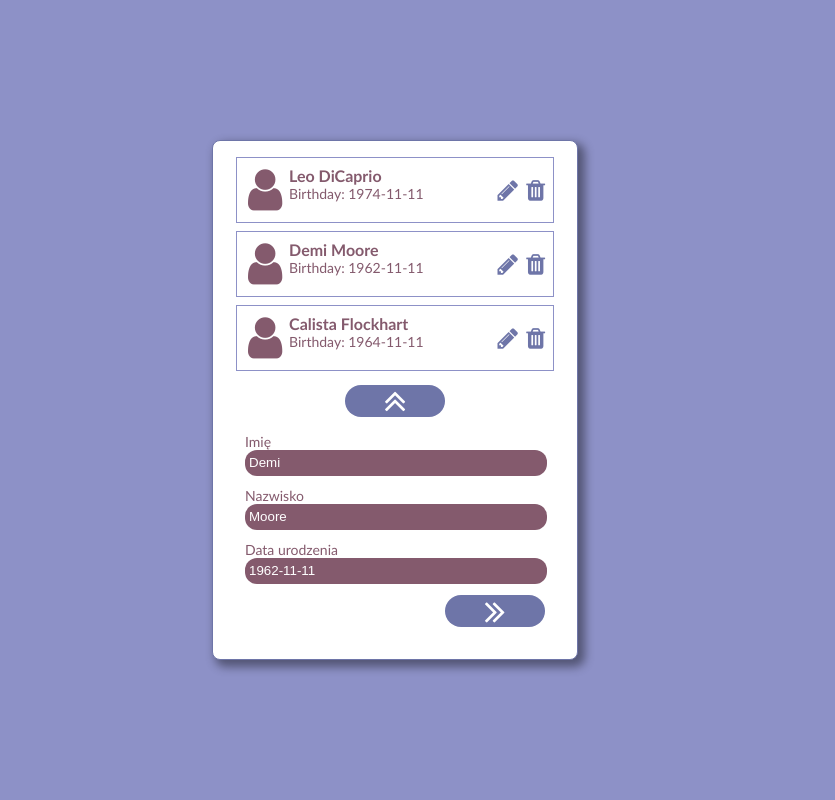
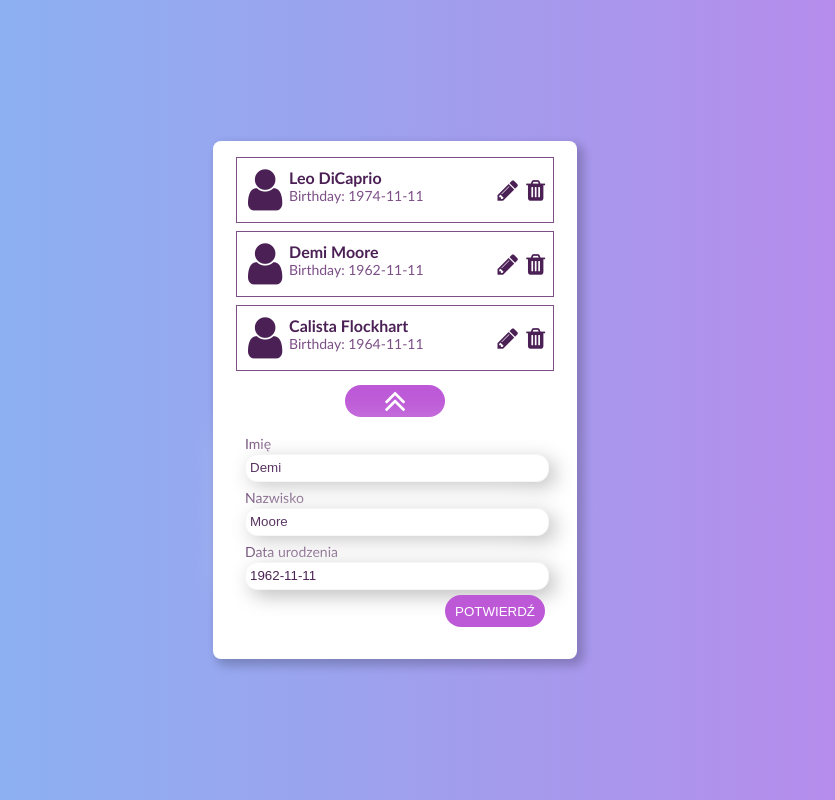
Before and after one commit to pasternakewa/birthday-reminder, a React (Create React App) app: page / in a window 1280 px wide. Both pictures are taken after a click on the icon 748 px from the left and 377 px from the top of the page. Shown: the whole page, without its empty margins (245-1080 px from the left). Built offline with nearby package versions, Linux system fonts and the light colour scheme.

Commit message:
Change app style in general

```diff
--- a/src/App.css
+++ b/src/App.css
@@ -5,19 +5,24 @@
   display: flex;
   align-items: center;
   justify-content: center;
-  background-color: #8d91c7;
+  background: rgb(130, 186, 247);
+  background: linear-gradient(
+    90deg,
+    rgba(130, 186, 247, 1) 0%,
+    rgba(155, 163, 238, 1) 45%,
+    rgba(192, 131, 234, 1) 100%
+  );
 }
 
 .people-list-container {
-  background-color: #fff;
+  background-color: #ffffff;
   display: flex;
   flex-direction: column;
   align-items: center;
   justify-content: center;
   -webkit-box-shadow: 5px 5px 10px 2px rgba(0, 0, 0, 0.41);
-  box-shadow: 5px 5px 10px 2px rgba(0, 0, 0, 0.41);
+  box-shadow: 5px 5px 10px 2px rgba(0, 0, 0, 0.2);
   border-radius: 8px;
-  border: 1px solid #6e75a8;
   padding: 16px;
 }
 
@@ -32,7 +37,7 @@
   flex-direction: row;
   padding: 8px;
   margin-bottom: 8px;
-  border: 1px solid #8d91c7;
+  border: 1px solid #7d4f87;
   width: 300px;
 }
 
@@ -51,22 +56,23 @@
   flex: 5;
   flex-direction: column;
   flex-grow: 5;
-  color: #845a6d;
+  color: #4b2055;
   font-family: Calibri, "Gill Sans", "Gill Sans MT", sans-serif;
   overflow-wrap: break-word;
   word-wrap: break-word;
   hyphens: auto;
   white-space: initial;
+  margin: 2px 0px;
 }
 
 i.fas {
   font-size: 24px;
-  color: #6e75a8;
+  color: #4b2055;
 }
 
 i.fas.fa-user {
   font-size: 48px;
-  color: #845a6d;
+  color: #4b2055;
 }
 
 i.fas.fa-angle-double-down,
@@ -90,7 +96,6 @@
   background-color: transparent;
   border: 0px solid #000000;
   cursor: pointer;
-  color: black;
   padding: 0px 0px 0px 8px;
 }
 
@@ -104,8 +109,8 @@
 }
 
 .new-person-button {
-  background-color: #6e75a8;
-  border: 0px solid #6e75a8;
+  background-color: #bd59d7;
+  border: 0px solid #bd59d7;
   color: #fff;
   cursor: pointer;
   width: 100px;
@@ -117,7 +122,7 @@
 }
 
 .new-person-button:hover {
-  background-color: #8d91c7;
+  background-color: #a64cbd;
 }
 
 .new-person-button:active {
@@ -144,9 +149,13 @@
 }
 
 input {
-  background-color: #845a6d;
-  border: 0px solid #6e75a8;
-  color: #fff;
+  background-color: #ffffff;
+  border: 1px solid #f5f5f5;
+  /* -webkit-box-shadow: 0px 0px 0px 0px #0b325e,
+    0px 0px 6px -21px rgba(0, 0, 0, 16);
+  box-shadow: 36px 21px 42px #e0e0e0, -21px -21px 90px #ffffff; */
+  box-shadow: 6px 6px 20px #c0bfbf, -10px -10px 48px #ffffff;
+  color: #4b2354;
   width: 296px;
   line-height: 24px;
   border-radius: 12px;
--- a/src/components/PeopleList.js
+++ b/src/components/PeopleList.js
@@ -46,11 +46,13 @@
         {peopleState.map(({ id, name, lastName, birthDate }) => (
           <div className="person" key={id}>
             <div className="person-image">
-              <i className="fas fa-user fa-7x"></i>
+              <i className="fas fa-user"></i>
             </div>
             <div className="person-data">
               <div style={{ fontWeight: "bold" }}>{`${name} ${lastName}`}</div>
-              <div style={{ fontSize: 14 }}>{`Birthday: ${birthDate}`}</div>
+              <div
+                style={{ fontSize: 14, color: "#7d4f87" }}
+              >{`Birthday: ${birthDate}`}</div>
             </div>
             <div className="person-buttons">
               <i
@@ -68,7 +70,7 @@
       <Button
         icon={
           isFormShown ? (
-            <i className="fas fa-angle-double-up fa-7x"></i>
+            <i className="fas fa-angle-double-up"></i>
           ) : (
             <i className="fas fa-angle-double-down"></i>
           )
@@ -94,10 +96,7 @@
             value={formState.birthDate}
             handleChange={handleFormStateChange("birthDate")}
           />
-          <Button
-            type="submit"
-            icon={<i className="fas fa-angle-double-right"></i>}
-          />
+          <Button type="submit" icon="POTWIERDŹ" />
         </form>
       )}
     </div>
```
